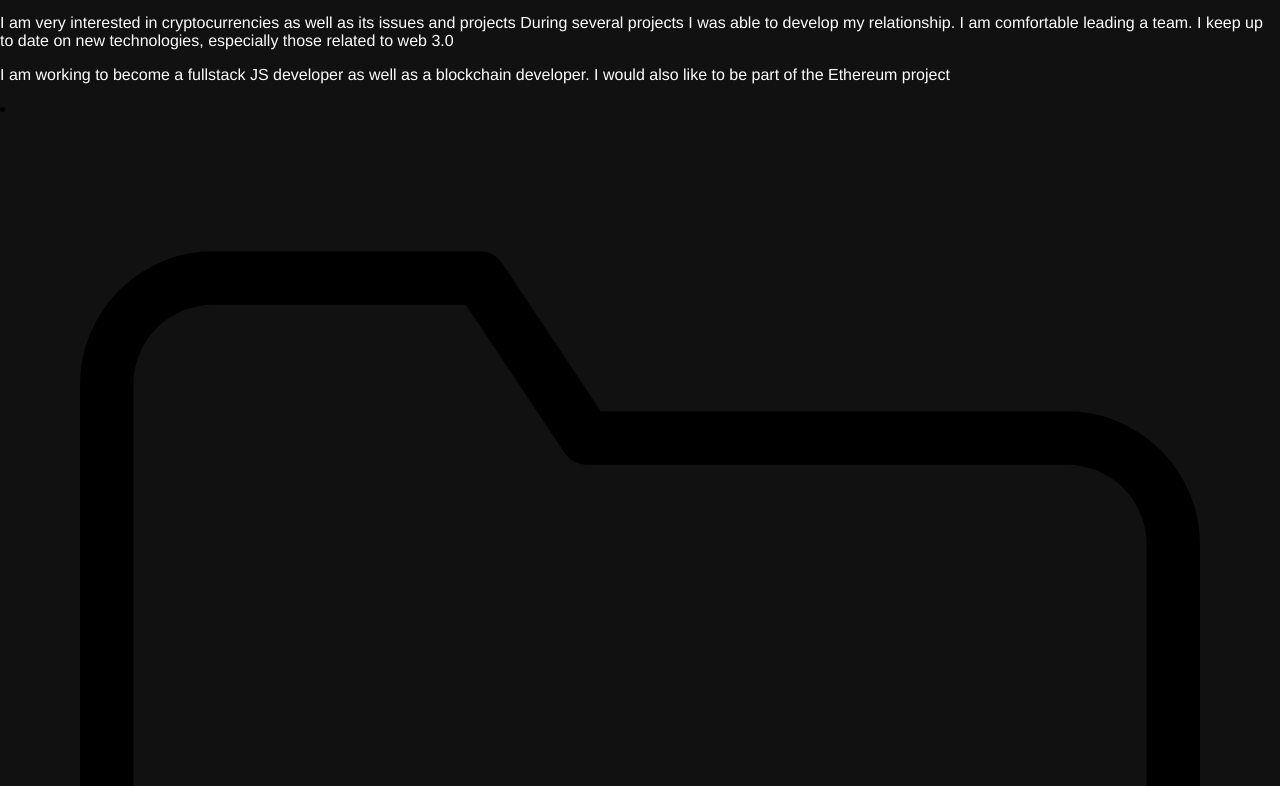
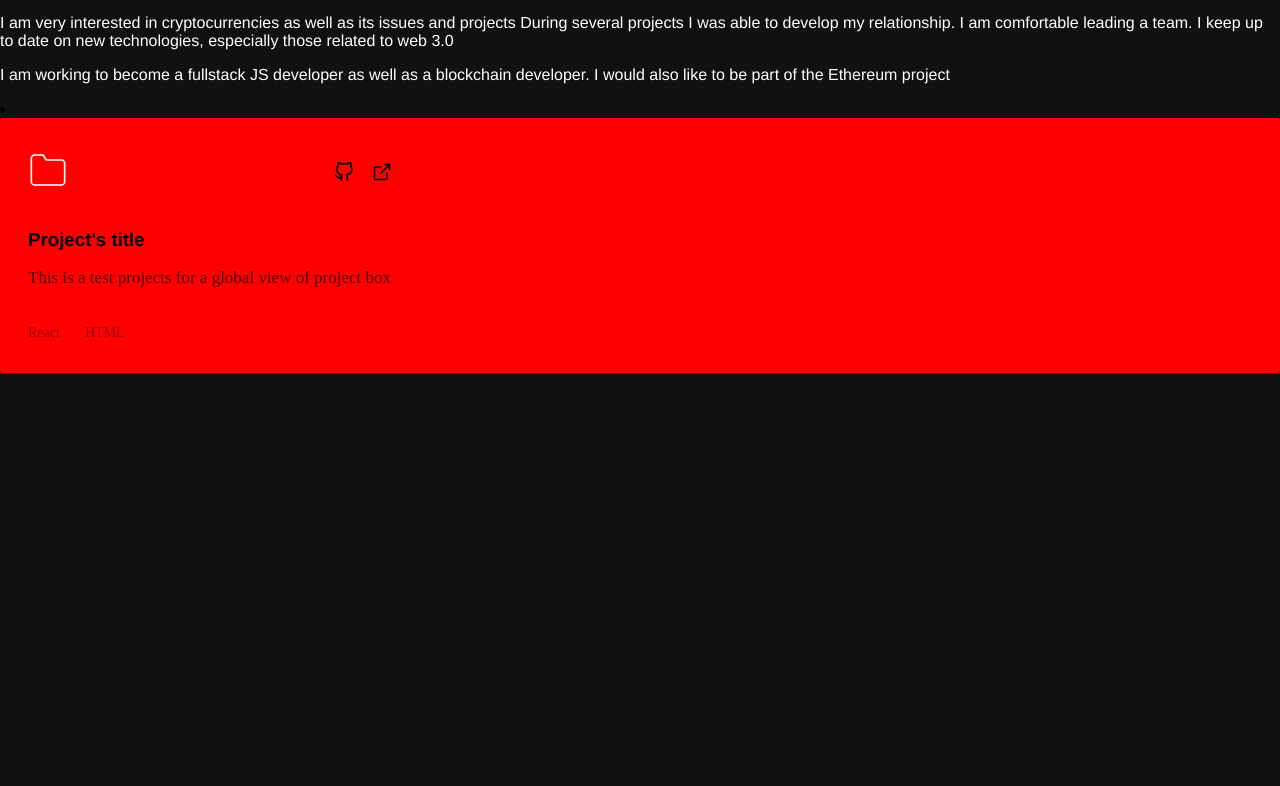
Before and after one commit to enzo-mourany/portfolio, a Next.js app: page / in a window 1280 px wide. Shown: the part 1334-2120 px from the top of the page. After the commit the page ends 1707 px from the top, so only its background shows below. Built offline with nearby package versions, Linux system fonts and the light colour scheme.

Commit message:
project-box : box

```diff
--- a/components/project-box.jsx
+++ b/components/project-box.jsx
@@ -1,5 +1,6 @@
 /* eslint-disable react/no-unescaped-entities */
 import React from 'react'
+import styles from '../styles/project-box.module.scss';
 
 export default function ProjectBox() {
     return (
@@ -8,16 +9,16 @@ export default function ProjectBox() {
                 className="item"
                 whilehover={{ translateY: -10 }}
             >
-                <div className="project-inner">
-                    <div className="top">
-                        <div className="project-top">
-                            <div className="folder">
+                <div className={styles.projectInner}>
+                    <div className={styles.top}>
+                        <div className={styles.projectTop}>
+                            <div className={styles.folder}>
                                 <svg xmlns="http://www.w3.org/2000/svg" role="img" viewBox="0 0 24 24" fill="none" stroke="currentColor" strokeWidth="1" strokeLinecap="round" strokeLinejoin="round" className="feather feather-folder">
                                     <title>Folder</title>
                                     <path d="M22 19a2 2 0 0 1-2 2H4a2 2 0 0 1-2-2V5a2 2 0 0 1 2-2h5l2 3h9a2 2 0 0 1 2 2z"></path>
                                 </svg>
                             </div>
-                            <div className="project-links">
+                            <div className={styles.projectLinks}>
                                 <a href="#" aria-label="GitHub Link" target="_blank" rel="noopener noreferrer">
                                     <svg xmlns="http://www.w3.org/2000/svg" role="img" viewBox="0 0 24 24" fill="none" stroke="currentColor" strokeWidth="2" strokeLinecap="round" strokeLinejoin="round" className="feather feather-github">
                                         <title>GitHub</title>
@@ -35,22 +36,22 @@ export default function ProjectBox() {
                                 </a>
                             </div>
                         </div>
-                        <h3 className="project-title">
+                        <h3 className={styles.projectTitle}>
                             Project's title
 
                         </h3>
-                        <div className="project-description">
+                        <div className={styles.projectDescription}>
                             <p>This is a test projects for a global view of project box</p>
                         </div>
                     </div>
-                    <div className="bottom">
-                        <ul className="project-tech-list">
+                    <div className={styles.bottom}>
+                        <ul className={styles.projectTechList}>
                             <li>React</li>
                             <li>HTML</li>
                         </ul>
                     </div>
                 </div>
-            </li>
-        </div>
+            </li >
+        </div >
     )
 }
--- a/styles/project-box.module.scss
+++ b/styles/project-box.module.scss
@@ -1,126 +1,4 @@
-*,
-::before,
-::after {
-    box-sizing: inherit;
-}
-
-.portfolio {
-    padding-bottom: 100px;
-    padding-top: 100px;
-    .wrapper {
-        display: flex;
-        justify-content: center;
-        align-items: center;
-        flex-direction: column;
-        position: relative;
-        height: 100%;
-        padding-top: 90px;
-        .big-text {
-            position: absolute;
-            white-space: nowrap;
-            font-size: 150px;
-            font-weight: 800;
-            font-family: poppins;
-            letter-spacing: 10px;
-            color: transparent;
-            opacity: 30%;
-            -webkit-text-stroke: 1px $textColorDarkMode;
-            top: 6%;
-            left: 50%;
-            transform: translate(-50%, -50%);
-            @include mobile {
-                font-size: 40px;
-            }
-            @include laptop1024 {
-                font-size: $titleSizeLaptop1024;
-            }
-            @include mobileL {
-                font-size: $titleSizeLaptop1024;
-                top: 4%;
-            }
-        }
-        .container {
-            display: flex;
-            justify-content: center;
-            align-items: center;
-            flex-direction: column;
-            height: 100%;
-            -webkit-box-align: center;
-            @include mobile {
-                padding: 16px 0px;
-            }
-            .title {
-                display: flex;
-                align-items: center;
-                justify-content: center;
-                flex-direction: column;
-                margin-bottom: 40px;
-                h2 {
-                    text-align: center;
-                    font-family: CalibreLight;
-                    font-size: $titleSize;
-                    font-weight: 500;
-                    letter-spacing: 1px;
-                    color: $textColorDarkMode;
-                    span {
-                        font-weight: 600;
-                    }
-                    @include mobile {
-                        font-size: 22px;
-                    }
-                }
-                p {
-                    text-align: center;
-                    @include mobile {
-                        font-size: 12px;
-                    }
-                }
-            }
-            .project-grid {
-                display: grid;
-                box-sizing: inherit;
-                position: relative;
-                list-style: none;
-                width: 1100px;
-                height: 100%;
-                padding: 20px;
-                margin: 50px 0px 0px;
-                grid-template-columns: repeat(auto-fill, minmax(300px, 1fr));
-                grid-gap: 15px;
-                transition: all 0.25s ease-in-out 0s;
-                @include mobile {
-                    display: flex;
-                    justify-content: center;
-                    align-items: center;
-                    flex-direction: column;
-                }
-                @include laptop1024 {
-                    width: 900px;
-                }
-                @include laptop1300 {
-                    width: 800px;
-                }
-                .item {
-                    display: flex;
-                    text-align: -webkit-match-parent;
-                    height: 340px;
-                    transition: all 0.25s ease-in-out 0s;
-                    box-shadow: 2px 7px 20px rgba(0, 0, 0, 0.3);
-                    @include mobile {
-                        width: 400px;
-                    }
-                    @include iphoneSE {
-                        width: 300px;
-                    }
-                    @include mobileL {
-                        width: 340px;
-                        height: 300px;
-                    }
-                    @include mobileS {
-                        width: 280px;
-                        height: 340px;
-                    }
-                    .project-inner {
+.projectInner {
     display: flex;
     justify-content: space-between;
     align-items: flex-start;
@@ -129,13 +7,13 @@
     height: auto;
     padding: 2rem 1.75rem;
     border-radius: 3px;
-                        background-color: $secondaryColor;
+    background-color: red;
     -webkit-box-pack: justify;
     -webkit-box-align: center;
     -webkit-font-smoothing: antialiased;
     .top {
         display: block;
-                            .project-top {
+        .projectTop {
             display: flex;
             justify-content: space-between;
             align-items: center;
@@ -147,10 +25,10 @@
                 svg {
                     width: 40px;
                     height: 40px;
-                                        stroke: $highlightColor;
+                    stroke: #fff;
                 }
             }
-                                .project-links {
+            .projectLinks {
                 display: flex;
                 align-items: center;
                 margin-right: -10px;
@@ -169,12 +47,12 @@
                 }
                 a:hover {
                     svg {
-                                            stroke: $highlightColor;
+                        stroke: #fff;
                     }
                 }
             }
         }
-                            .project-title {
+        .projectTitle {
             margin: 0px 0px 10px;
             a {
                 position: static;
@@ -184,7 +62,7 @@
                 transition: all 0.3s ease;
             }
         }
-                            .project-description {
+        .projectDescription {
             font-size: 17px;
             font-family: CalibreLight;
             opacity: 70%;
@@ -193,7 +71,7 @@
     .bottom {
         display: grid;
         flex-direction: row;
-                            .project-tech-list {
+        .projectTechList {
             display: flex;
             align-items: flex-end;
             flex-wrap: wrap;
@@ -213,20 +91,17 @@
         }
     }
 }
+
 .project-inner:hover {
     .top {
         .project-title {
             a {
-                                    color: $highlightColor;
+                color: #fff;
             }
         }
     }
 }
-                }
+
 .item:hover {
     transform: translateY(-10px);
 }
-            }
-        }
-    }
-}
```
Lines whose indentation alone changed are shown as unchanged.
